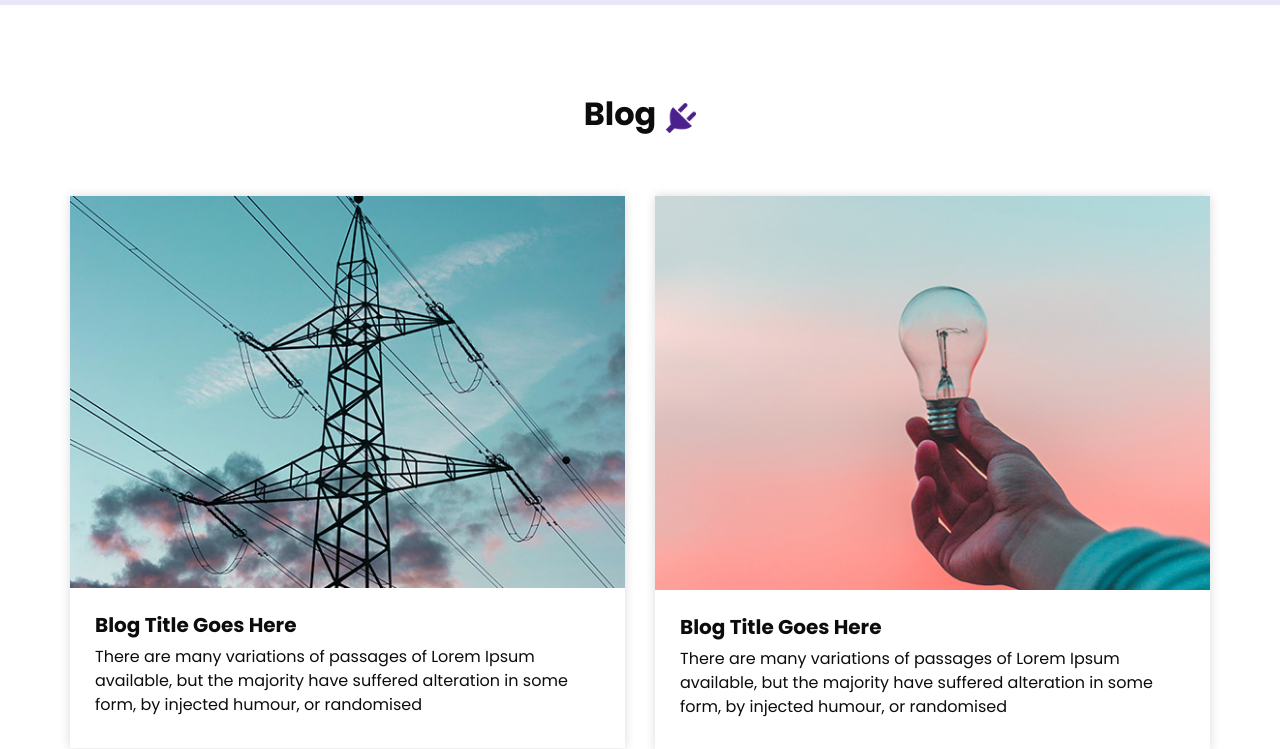
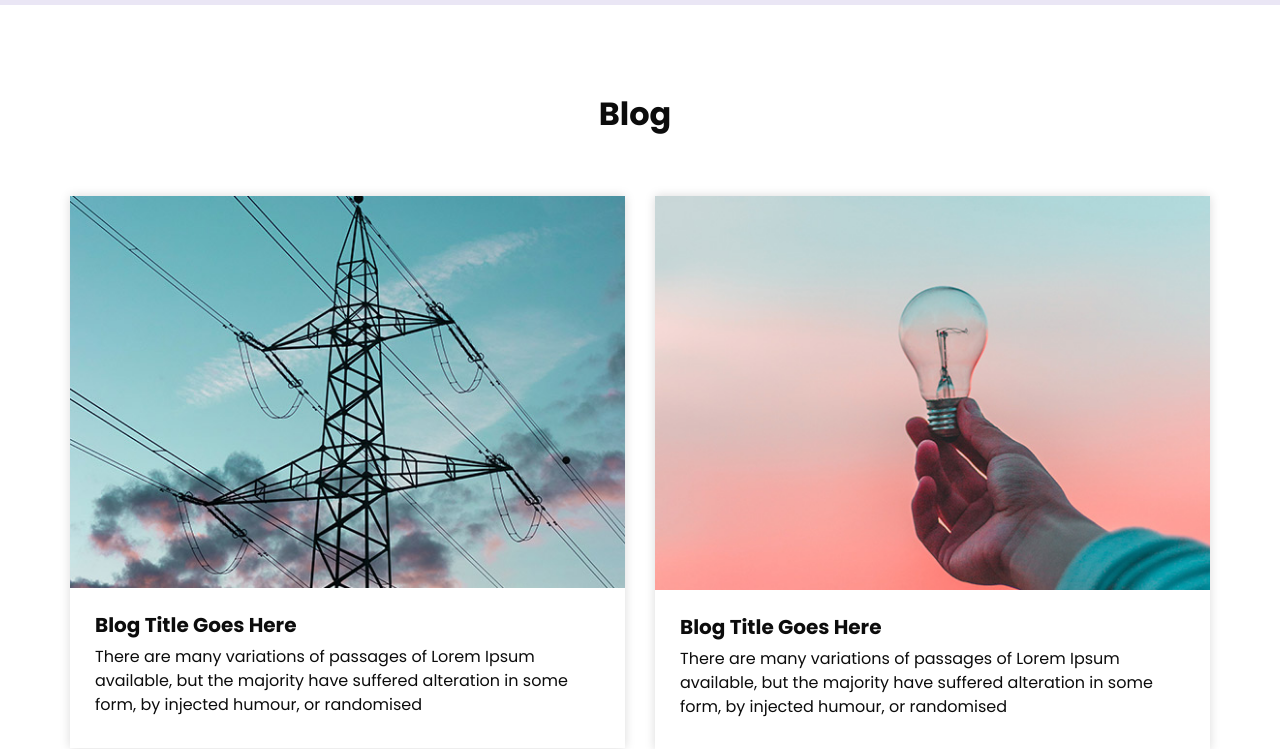
Before and after one commit to Chesar55/Avsite, a plain HTML site: page blog.html in a window 1280 px wide. Shown: the part 68-817 px from the top of the page. Drawn offline with nearby package versions, Linux system fonts and the light colour scheme.

Commit message:
Update blog.html

```diff
--- a/blog.html
+++ b/blog.html
@@ -85,7 +85,7 @@
         <h2>
           Blog
         </h2>
-        <img src="images/plug.png" alt="">
+
       </div>
       <div class="row">
         <div class="col-md-6">
```
